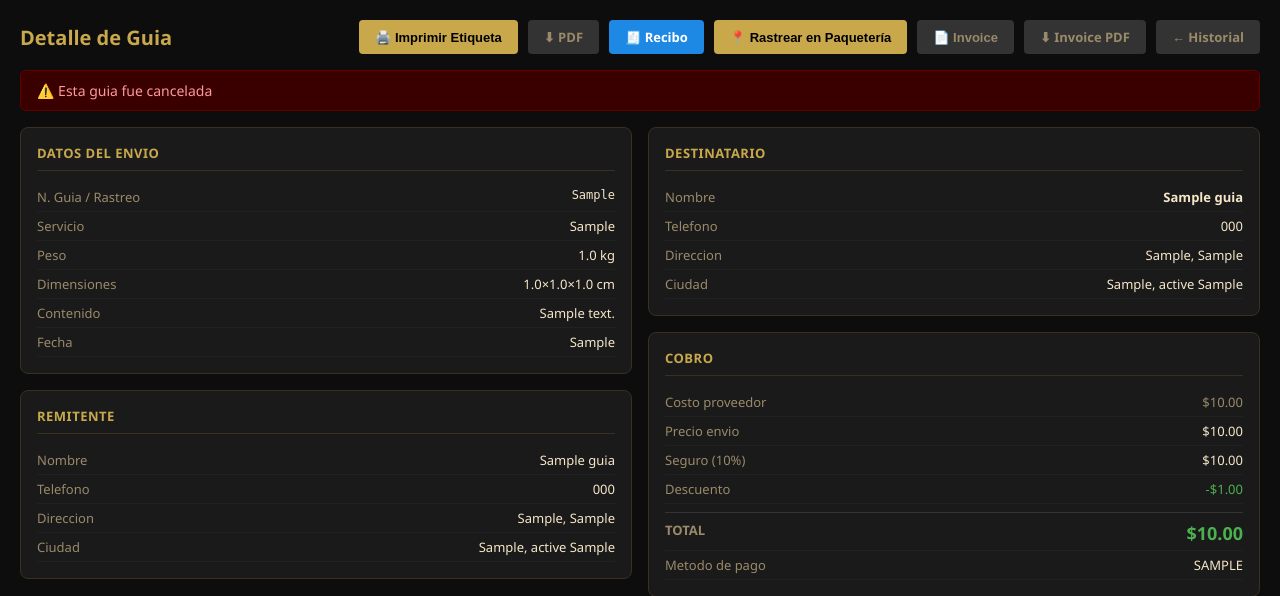
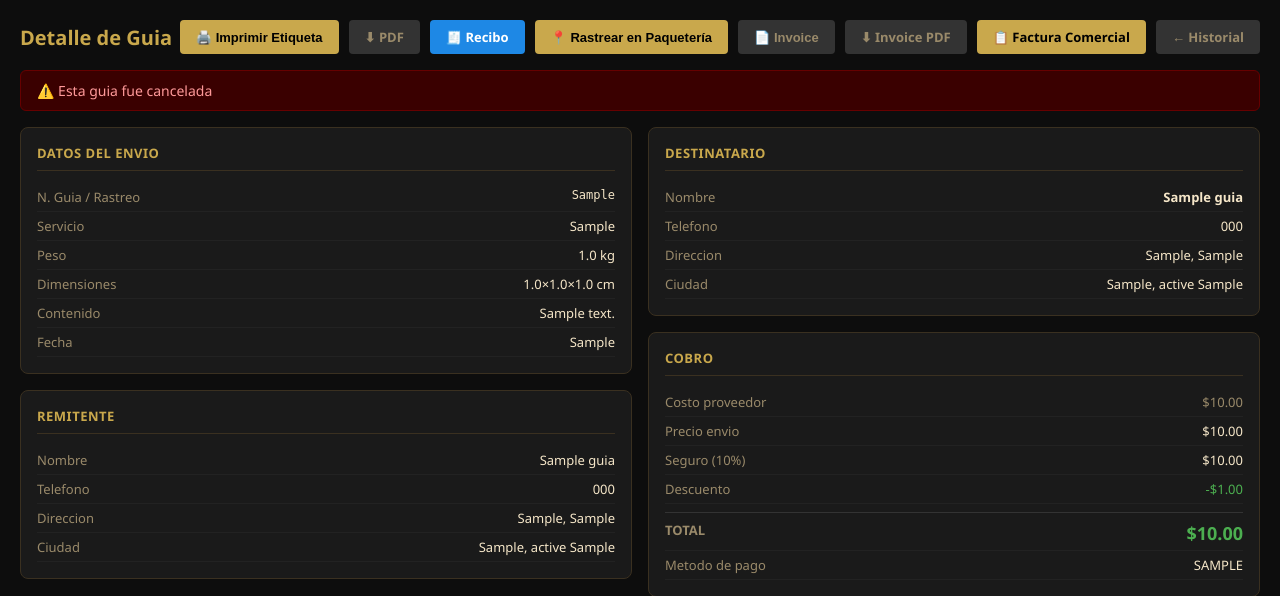
Before and after one commit to axfer12/PAQUETELLEGUE, a Flask app: page /guia/1 in a window 1280 px wide. Shown: the part 56-652 px from the top of the page. Run offline with Flask 3, Linux system fonts and the light colour scheme; a user stored in the database is signed in; data comes from the database, SQL or seed files in the repository; tables that the repository leaves empty hold one stand-in row (values such as "Sample post"); some libraries are stand-ins or nearby versions.

Commit message:
Add files via upload

```diff
--- a/app/templates/guias/detalle.html
+++ b/app/templates/guias/detalle.html
@@ -15,6 +15,7 @@
     {% if guia.destinatario_pais and guia.destinatario_pais != 'MX' %}
     <button class="btn btn-secondary" onclick="imprimirInvoice({{ guia.id }})">📄 Invoice</button>
     <a href="{{ url_for('impresion.invoice_download', guia_id=guia.id) }}" target="_blank" class="btn btn-secondary">⬇ Invoice PDF</a>
+    <a href="{{ url_for('guias.factura_comercial_pdf', guia_id=guia.id) }}" target="_blank" class="btn btn-gold">📋 Factura Comercial</a>
     {% endif %}
     {% if current_user.is_admin and guia.estatus != 'cancelada' and guia.shipment_id_proveedor %}
     <button class="btn btn-danger" onclick="cancelarGuia({{ guia.id }})">✕ Cancelar</button>
```
